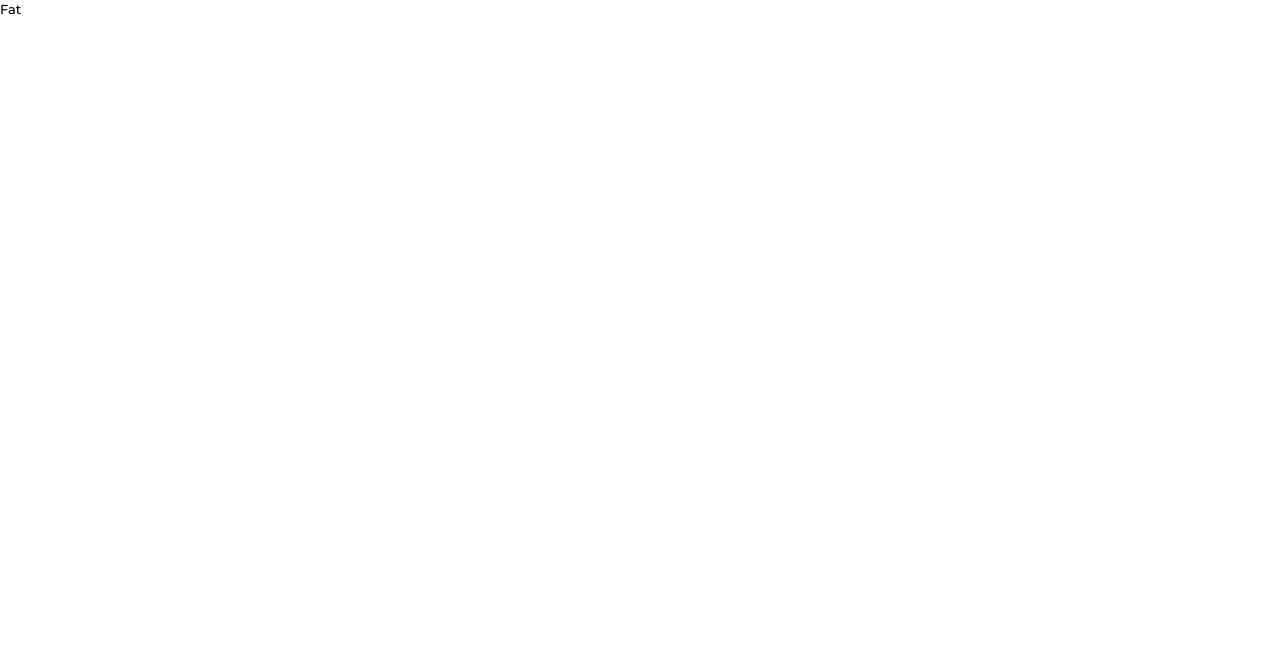
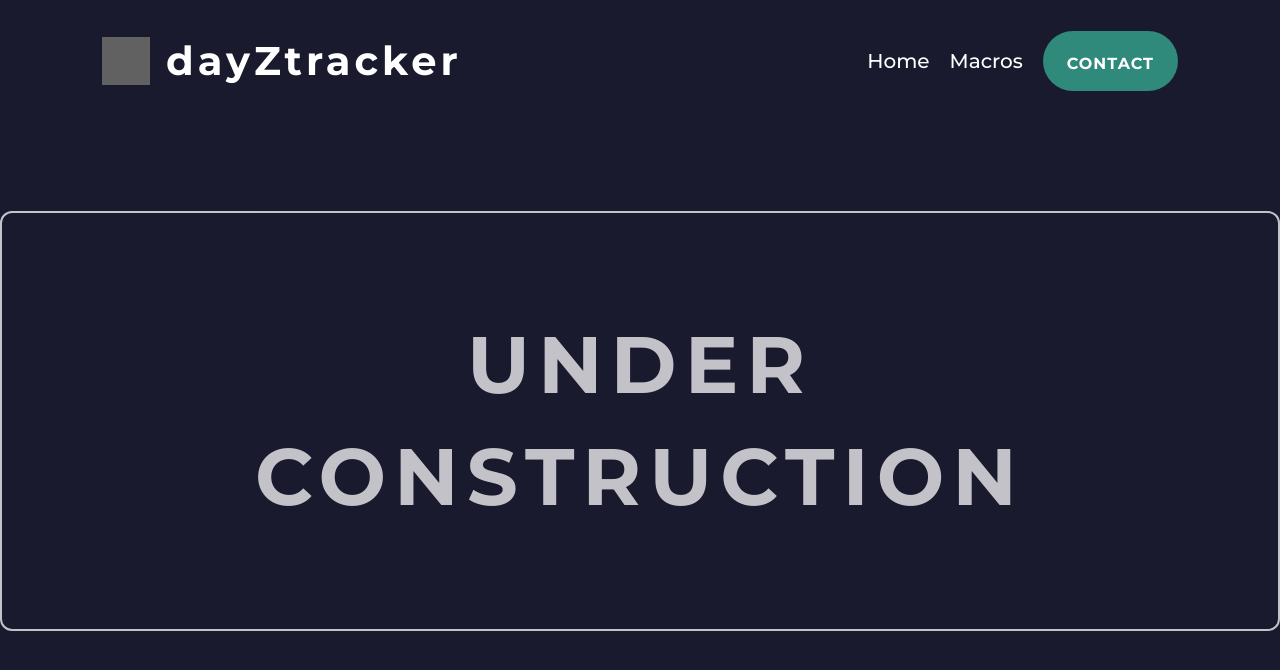
Before and after one commit to dayZgarden/Nutrify, a React (Vite) app: page /fat in a window 1280 px wide. Shown: the top 670 px of the page. Built offline with nearby package versions, Linux system fonts and the light colour scheme; grey boxes are pictures that could not be loaded.

Commit message:
Added construction state

```diff
--- /dev/null
+++ b/src/components/Macro.css
@@ -0,0 +1,49 @@
+@import url('https://fonts.googleapis.com/css2?family=Montserrat:wght@300;500;700&display=swap');
+
+*{
+    box-sizing: border-box;
+    margin:0;
+    padding:0;
+    font-family: 'Montserrat', sans-serif;
+}
+
+.macro__wrapper{
+    height: 100vh;
+    display: flex;
+    flex-direction: column;
+}
+
+.middle__text{
+    height:100%;
+    background-color: #1a1a2e;
+    display: flex;
+    align-items: center;
+    justify-content: center;
+}
+
+.macro__title{
+    color:white;
+    font-size: 80px;
+    padding: 96px;
+    border-radius: 12px;
+    border: 2px solid white;
+    animation: pulse 2000ms infinite linear;
+}
+
+@keyframes pulse {
+    0%{
+        opacity: 100%
+    }
+    25%{
+        opacity: 75%
+    }
+    50%{
+        opacity: 50%
+    }
+    75%{
+        opacity:75%;
+    }
+    100%{
+        opacity:100%;
+    }
+}
--- a/src/components/Nav.jsx
+++ b/src/components/Nav.jsx
@@ -9,7 +9,7 @@
             <h1 className="nav__title">dayZtracker</h1>
           </div>
           <div className="nav__right">
-            <a href="#about-us" className="nav__right--link link__hover-effect">Home</a>
+            <a href="/" className="nav__right--link link__hover-effect">Home</a>
             <a href="#macros" className="nav__right--link link__hover-effect"
               >Macros</a
             >
--- a/src/page/Carb.jsx
+++ b/src/page/Carb.jsx
@@ -1,7 +1,14 @@
 import React from 'react'
+import '../components/Macro.css'
+import Nav from '../components/Nav'
 
 export default function Carb() {
   return (
-    <div><img src="https://www.lapbandsurgery.com/wp-content/uploads/2015/03/Carbohydrates-MyFitnessPal-Nutrition-101-Infographic-24.jpg" alt="" /></div>
+    <div className='macro__wrapper '>
+      <Nav />
+      <div className='middle__text'>
+        <h1 className='macro__title'>Under Construction</h1>
+      </div>
+    </div>
   )
 }
--- a/src/page/Fat.jsx
+++ b/src/page/Fat.jsx
@@ -1,7 +1,14 @@
-import React from 'react'
+import React from "react";
+import "../components/Macro.css";
+import Nav from "../components/Nav";
 
 export default function Fat() {
   return (
-    <div>Fat</div>
-  )
+    <div className="macro__wrapper ">
+      <Nav />
+      <div className="middle__text">
+        <h1 className="macro__title">Under Construction</h1>
+      </div>
+    </div>
+  );
 }
--- a/src/page/Protein.jsx
+++ b/src/page/Protein.jsx
@@ -1,7 +1,14 @@
-import React from 'react'
+import React from "react";
+import Nav from "../components/Nav";
+import '../components/Macro.css'
 
 export default function Protein() {
   return (
-    <div>Protein</div>
-  )
+    <div className="macro__wrapper ">
+      <Nav />
+      <div className="middle__text">
+        <h1 className="macro__title">Under Construction</h1>
+      </div>
+    </div>
+  );
 }
--- a/src/page/Tracker.jsx
+++ b/src/page/Tracker.jsx
@@ -56,7 +56,7 @@
     }
 
     function fetchFood(context) {
-    const url = 'https://trackapi.nutritionix.com/v2/natural/nutrients';
+    const url = 'https://trackapi.ntritionix.com/v2/natural/nutrients';
 
     let query = {
     "query": `${context}`,
```
